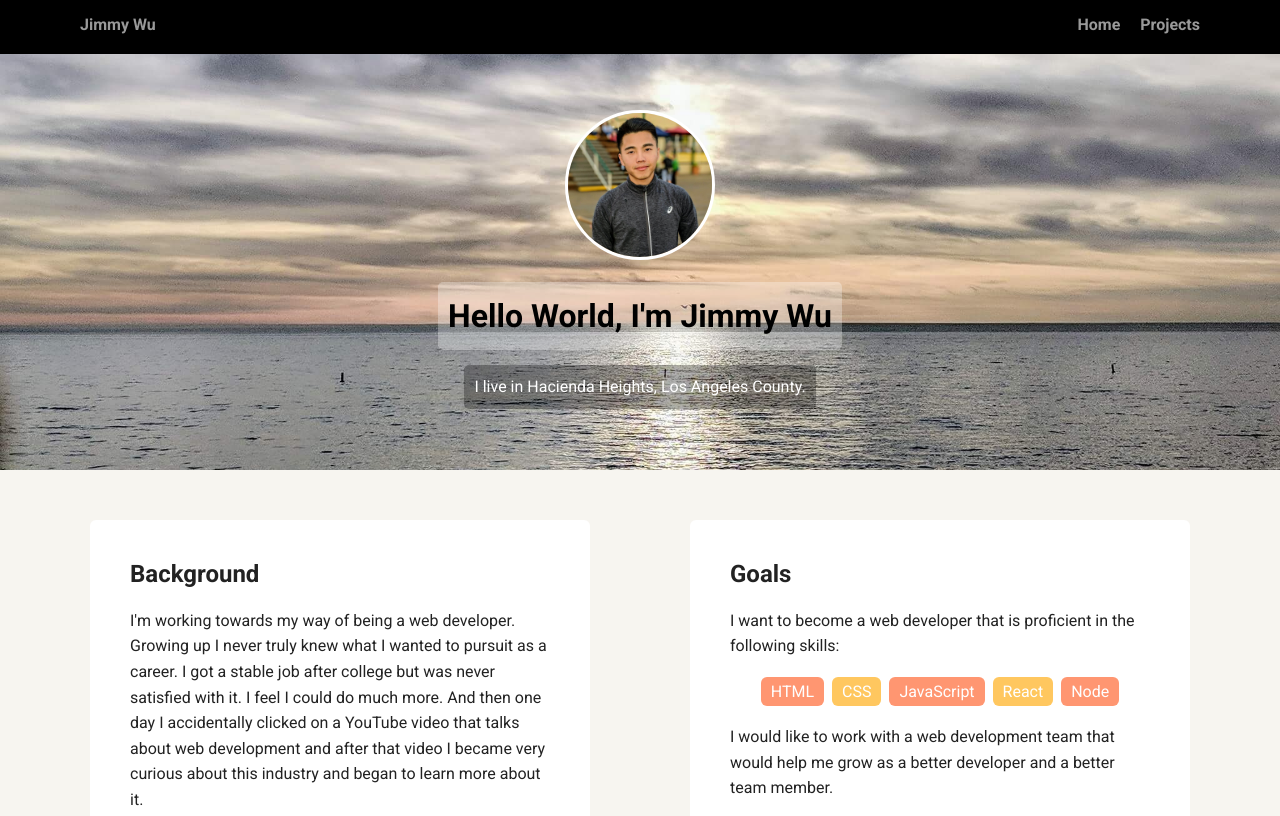
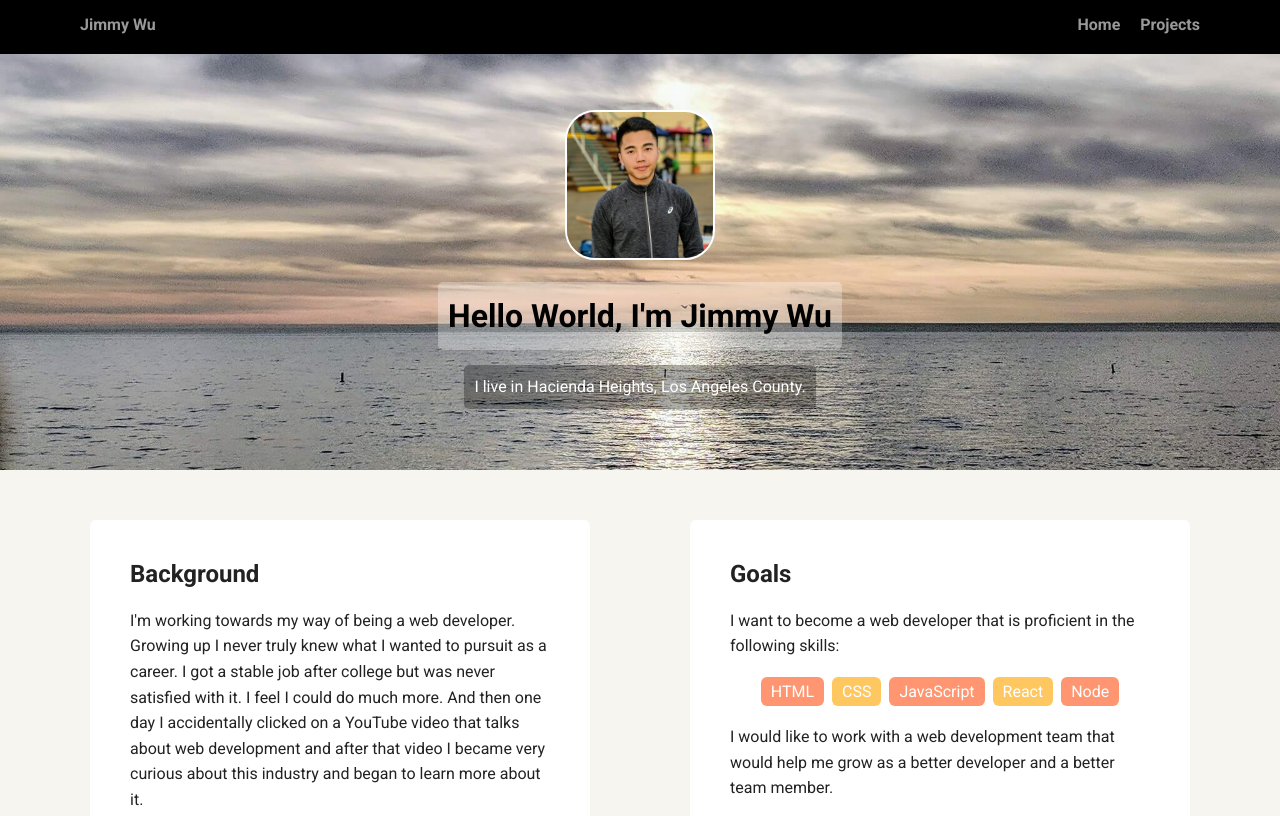
Before and after one commit to cwu023/project-1-personal-profile-page, a plain HTML site: page index.html in a window 1280 px wide. Shown: the top 816 px of the page. Drawn offline with nearby package versions, Linux system fonts and the light colour scheme; a web font is replaced by a local one.

Commit message:
Adjusted CSS
Changed the profile image CSS.

```diff
--- a/styles.css
+++ b/styles.css
@@ -69,12 +69,12 @@ header .profile-image {
   margin-top: 50px;
   width: 150px;
   height: 150px;
-  border-radius: 50%;
-  border: 3px solid white;
+  border-radius: 20%;
+  border: 2px solid white;
   transition: all .5s;
 }
 header .profile-image:hover {
-  transform: scale(1.2) rotate(5deg);
+  transform: scale(1.2) rotate(-5deg);
 }
 .tag {
   background-color: rgba(255,255,255,0.3);
```
